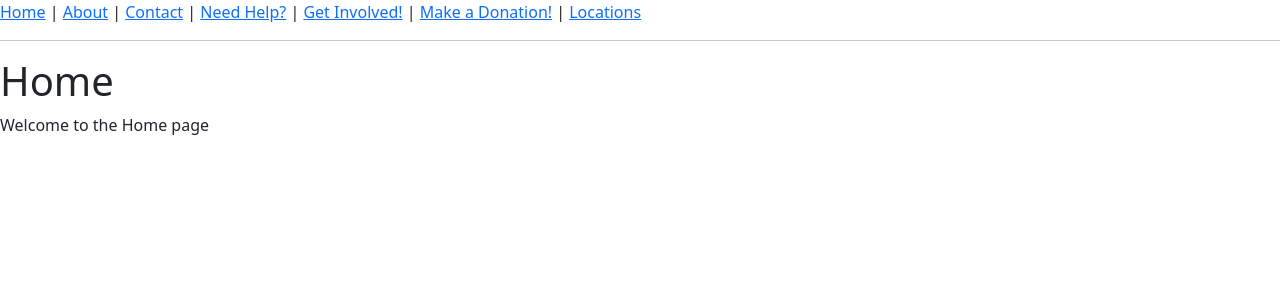
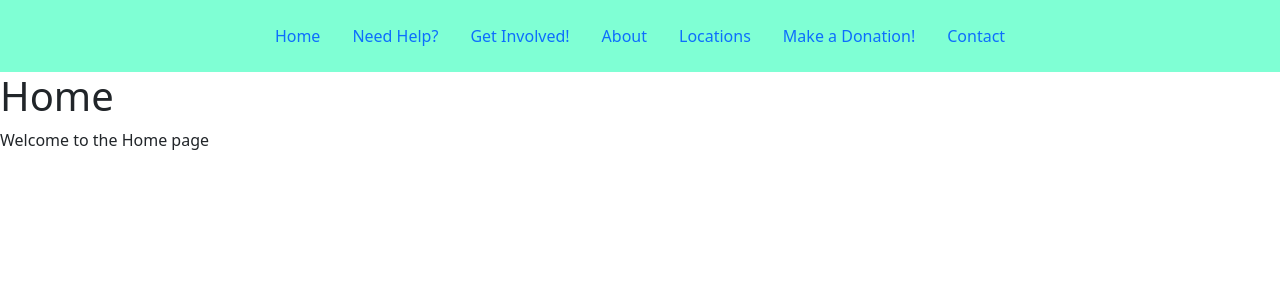
Before and after one commit to kbhv123/Assignments, a Vue app in the folder vue-start-spa/: page / in a window 1280 px wide. Shown: the top 300 px of the page. Built offline with nearby package versions, Linux system fonts and the light colour scheme.

Commit message:
Added Navbar component so I don't have to repeat stylings

```diff
--- a/vue-start-spa/src/App.vue
+++ b/vue-start-spa/src/App.vue
@@ -1,22 +1,27 @@
 <template>
 
     <div>
-        <nav>
-            <router-link to="/">Home</router-link> |
-            <router-link to="/about">About</router-link> |
-            <router-link to="/contact">Contact</router-link> |
-            <router-link to="/needHelp">Need Help?</router-link> |
-            <router-link to="/getInvolved">Get Involved!</router-link> |
-            <router-link to="/donation">Make a Donation!</router-link> |
-            <router-link to="/location">Locations</router-link>
-        </nav>
+        <Navbar></Navbar>
 
-        <hr>
 
-        <router-view></router-view>
+
+
 
 
     </div>
-
+    <div>
+        <router-view></router-view>
+    </div>
 
 </template>
+
+<script>
+    import Navbar from './components/Navbar.vue';
+
+    export default {
+        components: {
+            Navbar
+        }
+    };
+
+</script>
--- /dev/null
+++ b/vue-start-spa/src/components/Navbar.vue
@@ -0,0 +1,24 @@
+<template>
+    <div class="background">
+    <nav class="nav nav-pills justify-content-center py-3">
+            <router-link class="nav-link" to="/">Home</router-link>
+            <router-link class="nav-link" to="/needHelp">Need Help?</router-link>
+            <router-link class="nav-link" to="/getInvolved">Get Involved!</router-link>
+            <router-link class="nav-link" to="/about">About</router-link>
+            <router-link class="nav-link" to="/location">Locations</router-link>
+            <router-link class="nav-link" to="/donation">Make a Donation!</router-link>
+            <router-link class="nav-link" to="/contact">Contact</router-link>
+
+    </nav>
+    </div>
+
+
+</template>
+
+<style scoped>
+
+    div {
+        background-color: aquamarine;
+    }
+
+</style>
```
